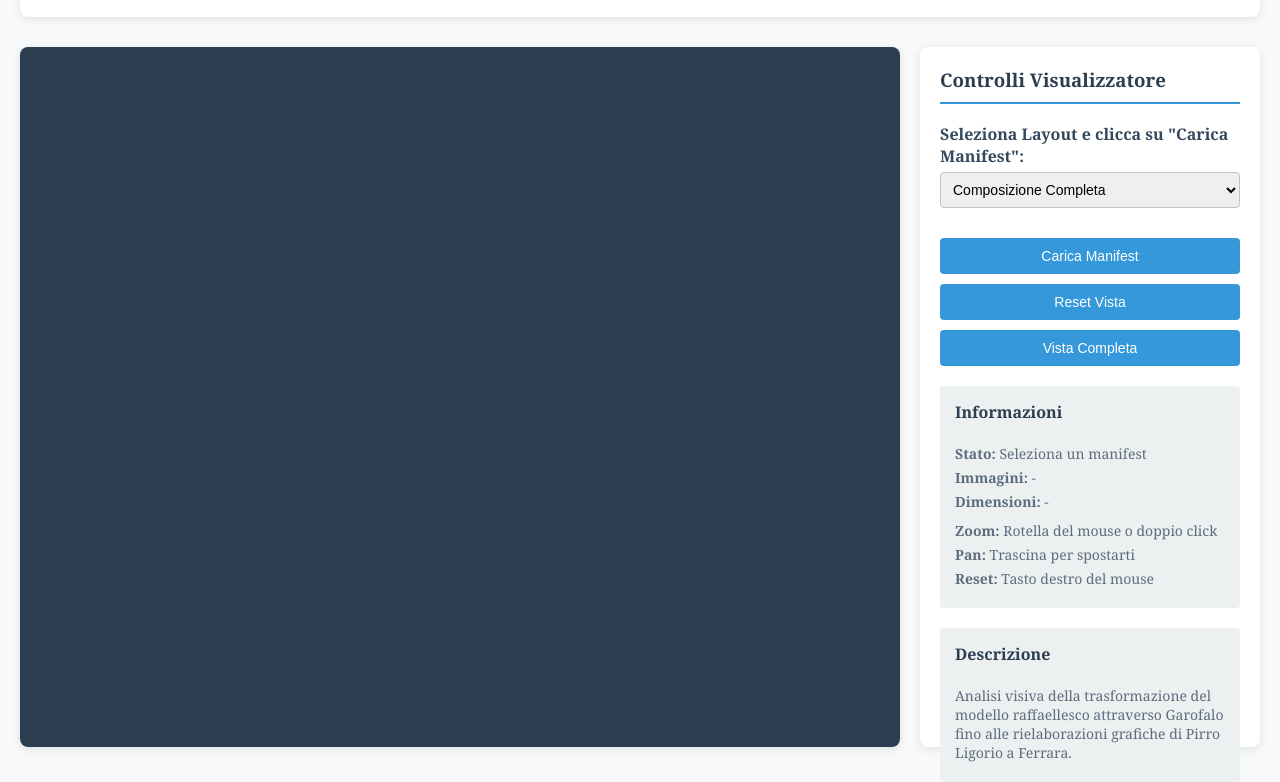
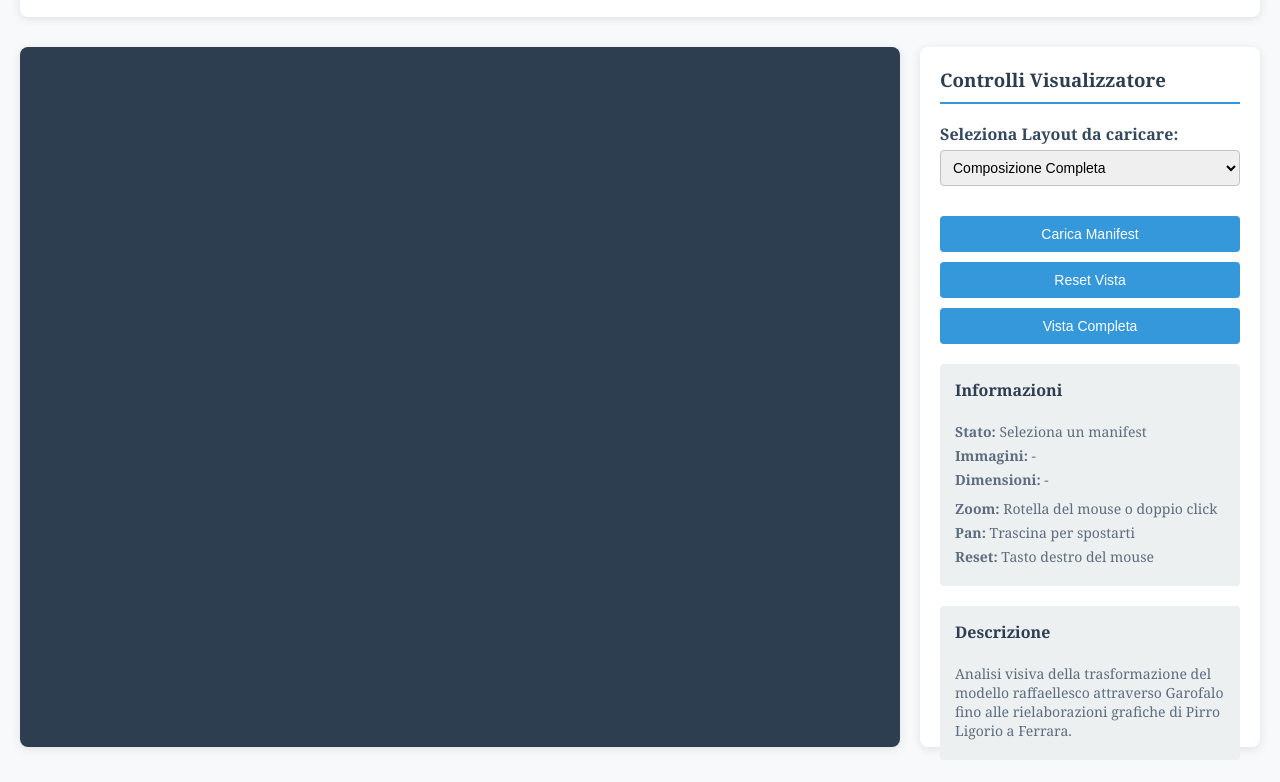
Before and after one commit to liladude/Manifest_server, a plain HTML site: page garofalo-ligorio.html in a window 1280 px wide. Shown: the part 125-907 px from the top of the page. Drawn offline with Linux system fonts and the light colour scheme; a script that the page names is missing.

```diff
--- a/garofalo-ligorio.html
+++ b/garofalo-ligorio.html
@@ -158,7 +158,7 @@
             <h3>Controlli Visualizzatore</h3>
 
             <div class="manifest-selector">
-                <label for="manifestSelect">Seleziona Layout e clicca su "Carica Manifest":</label>
+                <label for="manifestSelect">Seleziona Layout da caricare:</label>
                 <select id="manifestSelect">
                     <option value="https://liladude.github.io/Manifest_server/garofalo-ligorio-comparison.json">Composizione Completa</option>
                     <!-- <option value="https://liladude.github.io/Manifest_server/simplified-composition.json">Layout Semplificato</option>-->
```
